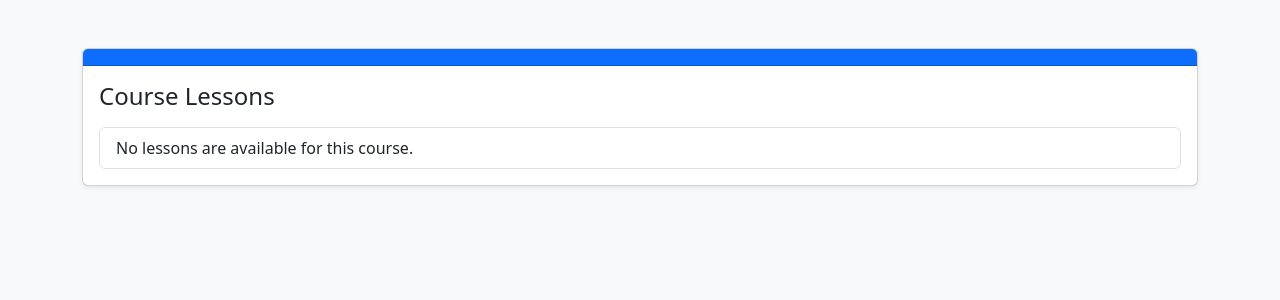
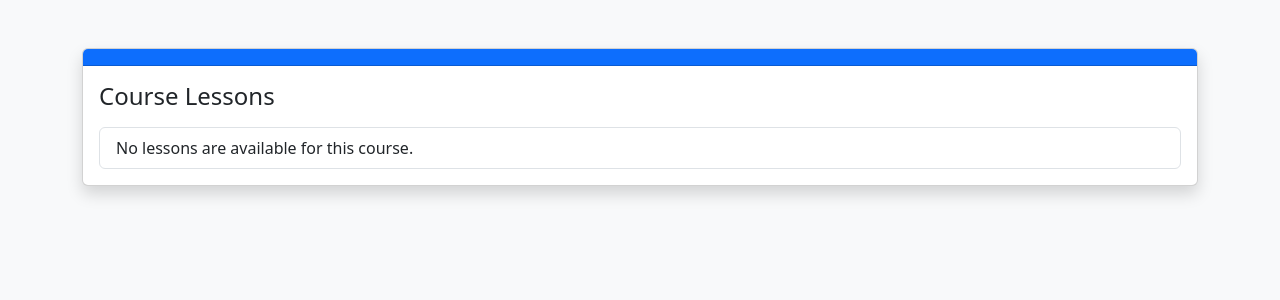
Before and after one commit to AaryaThombare/onlinecourse-final-project, a Django app: template onlinecourseapp/templates/onlinecourseapp/course_details_bootstrap.html in a window 1280 px wide. Shown: the part 56-356 px from the top of the page. Run offline with Django 3.2, Linux system fonts and the light colour scheme; the template is opened without the code that fills it, so the values that code supplies are empty.

Commit message:
Update course details template with Bootstrap styles

```diff
--- a/onlinecourseapp/templates/onlinecourseapp/course_details_bootstrap.html
+++ b/onlinecourseapp/templates/onlinecourseapp/course_details_bootstrap.html
@@ -1,3 +1,4 @@
+
 <!DOCTYPE html>
 <html lang="en">
 <head>
@@ -5,9 +6,11 @@
     <meta name="viewport" content="width=device-width, initial-scale=1">
     <title>{{ course.name }} - Course Details</title>
 
+    <!-- Bootstrap CSS -->
     <link href="https://cdn.jsdelivr.net/npm/bootstrap@5.3.3/dist/css/bootstrap.min.css"
           rel="stylesheet">
 </head>
+
 <body class="bg-light">
 
     <nav class="navbar navbar-dark bg-primary">
@@ -16,8 +19,8 @@
         </div>
     </nav>
 
-    <div class="container mt-5">
-        <div class="card shadow-sm">
+    <div class="container mt-5 mb-5">
+        <div class="card shadow">
             <div class="card-header bg-primary text-white">
                 <h2 class="mb-0">{{ course.name }}</h2>
             </div>
@@ -41,5 +44,6 @@
         </div>
     </div>
 
+    <script src="https://cdn.jsdelivr.net/npm/bootstrap@5.3.3/dist/js/bootstrap.bundle.min.js"></script>
 </body>
 </html>
```
